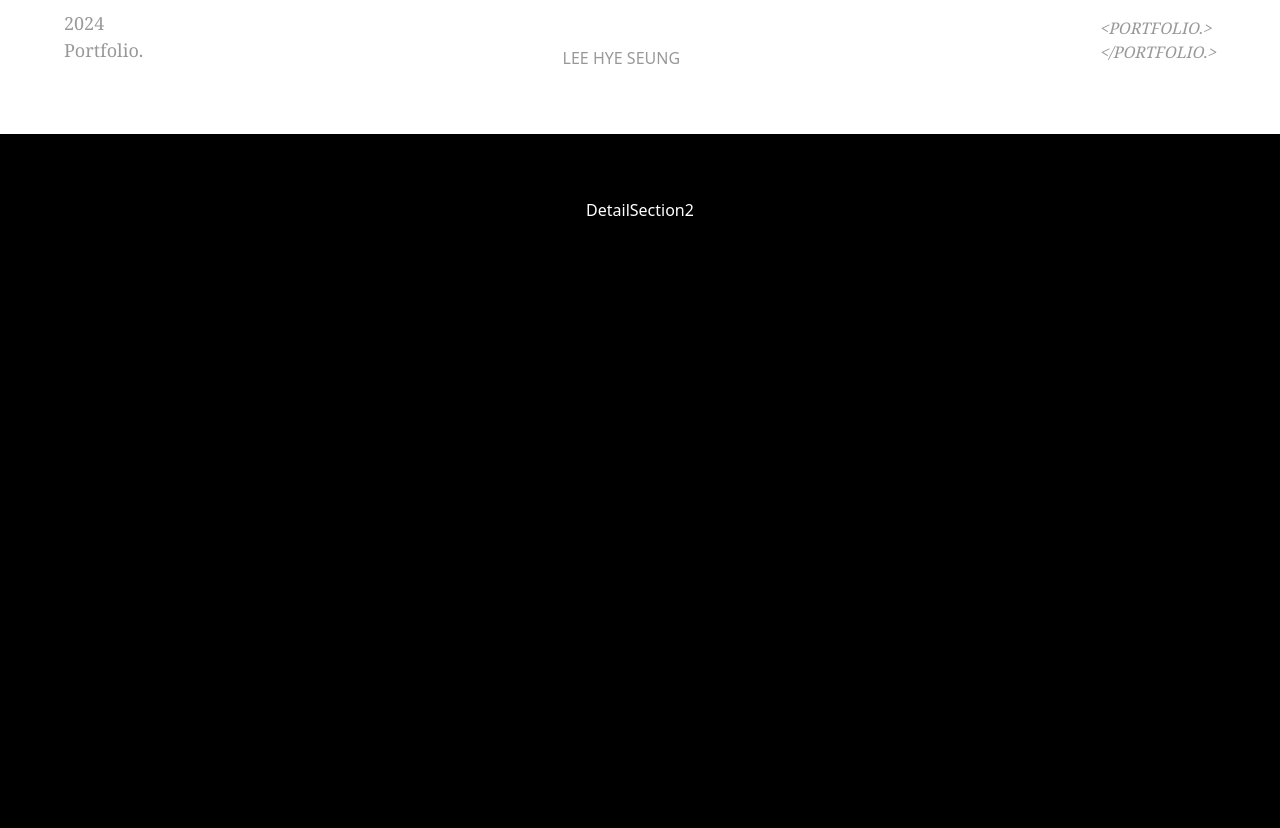
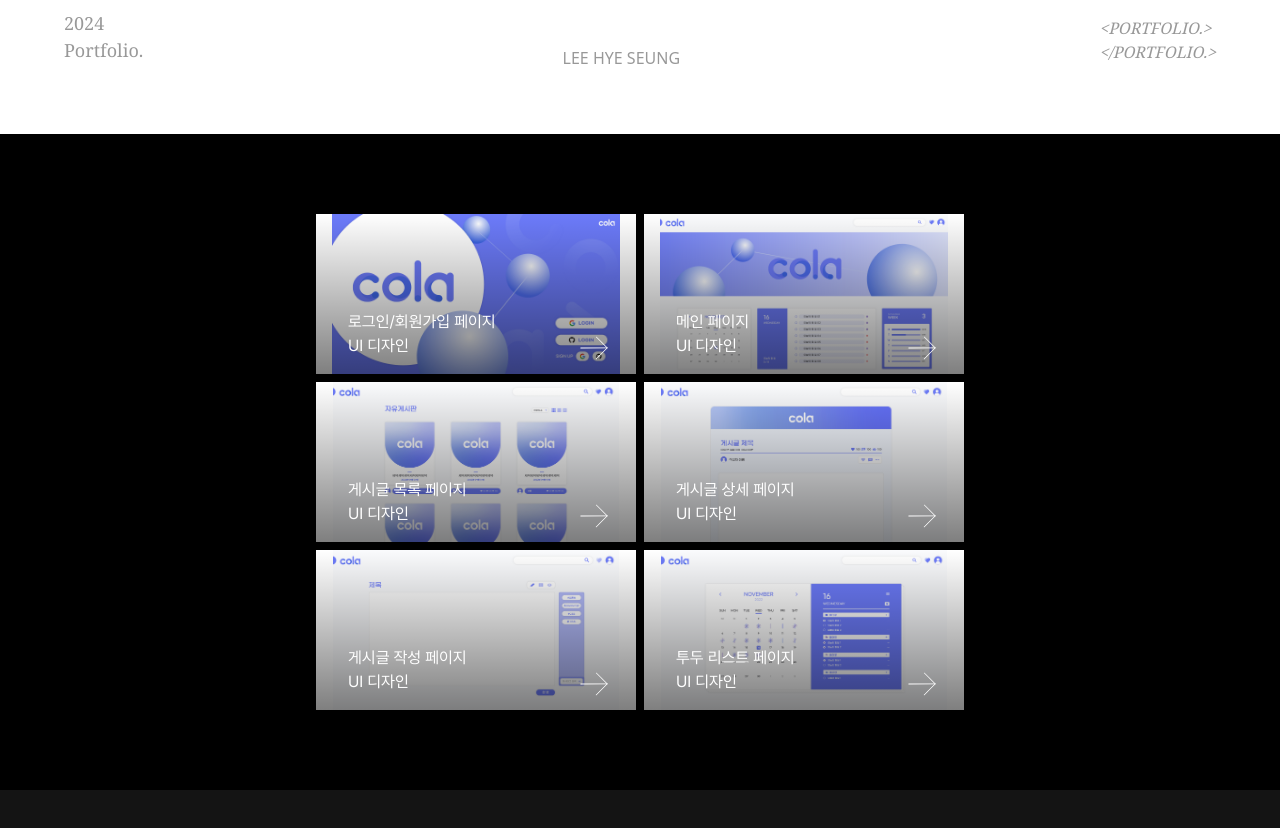
Before and after one commit to 2-hs2/portfolio24, a Next.js app: page /detail/1 in a window 1280 px wide. Shown: the part 1000-1828 px from the top of the page. After the commit the page ends 1790 px from the top, so only its background shows below. Built offline with nearby package versions, Linux system fonts and the light colour scheme.

Commit message:
feat : 상세 페이지 섹션 2

```diff
--- a/app/components/detail/detailSection2.tsx
+++ b/app/components/detail/detailSection2.tsx
@@ -1,9 +1,63 @@
-import React from "react";
+"use client";
 
-const DetailSection2 = () => {
+import Image from "next/image";
+import Link from "next/link";
+import { useState } from "react";
+
+interface DetailSection2Props {
+  imgSrc: string;
+  title: string[];
+  link?: string;
+}
+
+const DetailSection2 = ({ data }: { data: DetailSection2Props[] }) => {
+  const [isHover, setIsHover] = useState<number>(-1);
+
   return (
-    <section className="h-[67.5rem] flex flex-col justify-between items-center p-[4rem] bg-black text-white leading-normal mobile:h-[50.75rem] mobile:p-[2rem]">
-      DetailSection2
+    <section className="h-max flex justify-center items-center py-[7rem] bg-black text-white leading-normal mobile:h-[50.75rem] laptop:py-[5rem] mobile:py-[3rem]">
+      <div className="flex gap-2 flex-wrap w-[73rem] h-[29rem] overflow-y-auto mobile:w-[18.75rem] mobile:h-[38rem] laptop:w-[40.5rem] laptop:h-[31rem]">
+        {data.map((item, index) => (
+          <div
+            onMouseOver={() => setIsHover(index)}
+            onMouseLeave={() => setIsHover(-1)}
+            key={index}
+            className="relative w-[24rem] h-[14rem] bg-white mobile:w-[18.75rem] mobile:h-[9rem] laptop:w-[20rem] laptop:h-[10rem]"
+          >
+            {item.link ? (
+              <Link href={item.link} target="_blank">
+                <div className="absolute top-0 left-0 z-10 w-full h-full bg-gradient-to-b from-transparent to-black/[0.5]">
+                  <Image
+                    src="/svgs/whiteArrow.svg"
+                    alt=""
+                    width={20}
+                    height={20}
+                    className="absolute bottom-[1rem] right-[2rem] rotate-[45deg] mobile:w-[1rem] mobile:h-[1rem] mobile:right-4"
+                  />
+                  <div className="absolute bottom-4 left-8 flex flex-col font-pretendard text-[1rem] text-white mobile:text-[0.875rem] mobile:bottom-2 mobile:left-4">
+                    {item.title.map((t, index) => (
+                      <span key={index}>{t}</span>
+                    ))}
+                  </div>
+                </div>
+              </Link>
+            ) : (
+              <div className="absolute top-0 left-0 z-10 w-full h-full bg-gradient-to-b from-transparent to-black/[0.5]">
+                <div className="absolute bottom-4 left-8 flex flex-col font-pretendard text-[1rem] text-white mobile:text-[0.875rem] mobile:bottom-2 mobile:left-4">
+                  {item.title.map((t, index) => (
+                    <span key={index}>{t}</span>
+                  ))}
+                </div>
+              </div>
+            )}
+            <Image
+              src={`/imgs/${item.imgSrc}`}
+              alt=""
+              fill
+              className="object-contain"
+            />
+          </div>
+        ))}
+      </div>
     </section>
   );
 };
--- a/app/detail/[id]/page.tsx
+++ b/app/detail/[id]/page.tsx
@@ -5,6 +5,7 @@ import { usePathname } from "next/navigation";
 import DetailSection1 from "@/app/components/detail/detailSection1";
 import DetailSection2 from "@/app/components/detail/detailSection2";
 import { detailSection1Data } from "@/app/data/detailSection1Data";
+import { detailSection2Data } from "@/app/data/detailSection2Data";
 
 const DetailPage = () => {
   const pathname = usePathname();
@@ -16,7 +17,7 @@ const DetailPage = () => {
         data={detailSection1Data[dataIndex - 1]}
         index={dataIndex}
       />
-      <DetailSection2 />
+      <DetailSection2 data={detailSection2Data[dataIndex - 1]} />
     </main>
   );
 };
```
